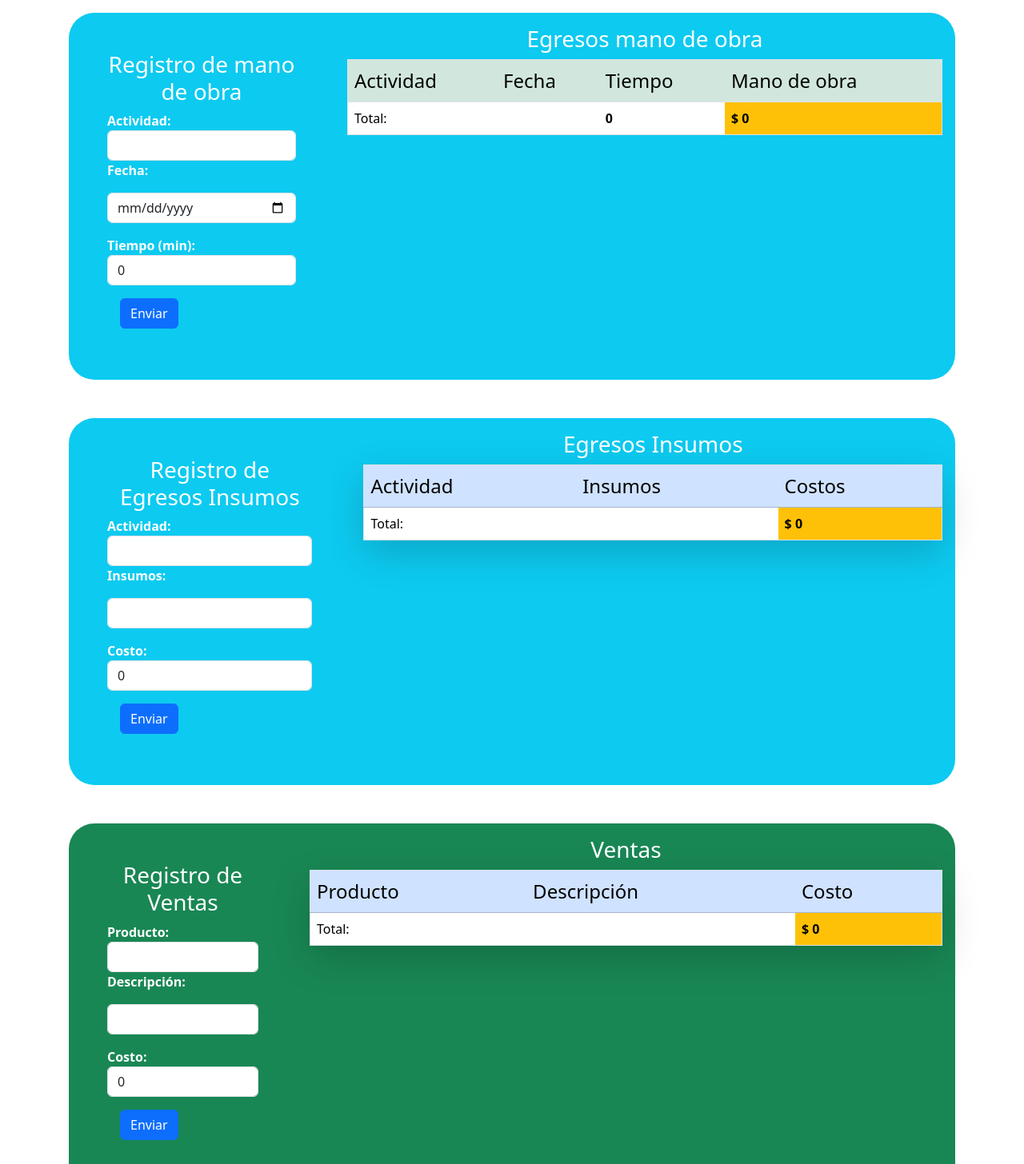
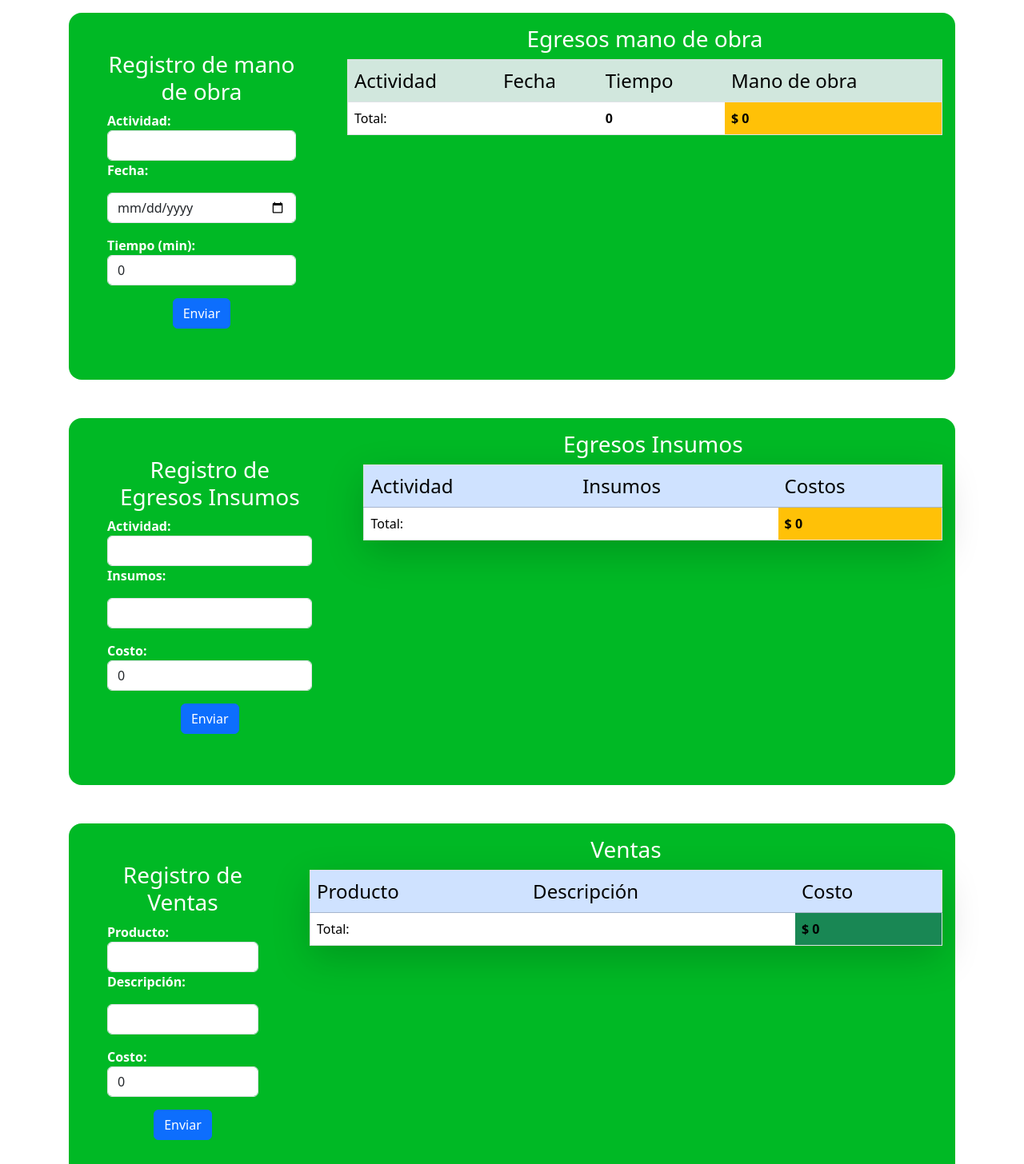
Before and after one commit to DilsonChimborazo/evaluacion, a React (Create React App) app: page / in a window 1280 px wide. Shown: the top 1456 px of the page at 80% size. Built offline with nearby package versions, Linux system fonts and the light colour scheme.

Commit message:
Trabajo listo

```diff
--- /dev/null
+++ b/src/Insumos.css
@@ -0,0 +1,9 @@
+.Insumos{
+    background-color: #00b925;
+}
+.Campo{
+    background-color: #00b925;
+}
+.Ventas{
+    background-color: #00b925;
+}
--- a/src/components/CampoSelect.jsx
+++ b/src/components/CampoSelect.jsx
@@ -1,43 +1,44 @@
-import React, { useState, useEffect } from "react";
-import 'bootstrap/dist/css/bootstrap.min.css';
+import React, { useState, useEffect } from "react"
+import 'bootstrap/dist/css/bootstrap.min.css'
+import '../Insumos.css'
 
 const CampoSelect = ({ setTotalManoObra }) => {
-    const [actividad, setactividad] = useState('');
-    const [fecha, setfecha] = useState('');
-    const [tiempo, settiempo] = useState(0);
-    const [actividades, setactividades] = useState([]);
-    const [suma, setSuma] = useState(0);
+    const [actividad, setactividad] = useState('')
+    const [fecha, setfecha] = useState('')
+    const [tiempo, settiempo] = useState(0)
+    const [actividades, setactividades] = useState([])
+    const [suma, setSuma] = useState(0)
 
-    useEffect(() => {const storedActividades = JSON.parse(localStorage.getItem("actividades")) || [];
-        setactividades(storedActividades);
+    useEffect(() => {const storedActividades = JSON.parse(localStorage.getItem("actividades")) || []
+        setactividades(storedActividades)
 
-        const totalInicial = storedActividades.reduce((acc, act) => acc + act.manoobraactividad, 0);
-        setTotalManoObra(totalInicial);
-    }, [setTotalManoObra]);
+        const totalInicial = storedActividades.reduce((acc, act) => acc + act.manoobraactividad, 0)
+        setTotalManoObra(totalInicial)
+    }, [setTotalManoObra])
 
     useEffect(() => {
-        localStorage.setItem("actividades", JSON.stringify(actividades));
-    }, [actividades]);
+        localStorage.setItem("actividades", JSON.stringify(actividades))
+    }, [actividades])
 
     const recibirDatos = (e) => {
-        e.preventDefault();
-        const dia = new Date(fecha).getUTCDate();
-        const nuevoti = parseInt(tiempo) || 0;
-        const nuevotiempo = suma + nuevoti;
+        e.preventDefault()
+        const dia = new Date(fecha).getUTCDate()
+        const nuevoti = parseInt(tiempo) || 0
+        const nuevotiempo = suma + nuevoti
 
-        const horas = tiempo / 60;
-        const jornal = horas / 8.5;
-        const manoobraactividad = jornal * 60000;
+        const horas = tiempo / 60
+        const jornal = horas / 8.5
+        const manoobraactividad = jornal * 60000
 
-        const nuevaactividad = { actividad, dia, tiempo, manoobraactividad };
+        const nuevaactividad = { actividad, dia, tiempo, manoobraactividad }
 
-        setactividades([...actividades, nuevaactividad]);
-        setSuma(nuevotiempo);
-        setTotalManoObra(prevTotal => prevTotal + manoobraactividad);
+        setactividades([...actividades, nuevaactividad])
+        setSuma(nuevotiempo)
+        setTotalManoObra(prevTotal => prevTotal + manoobraactividad)
 
-        settiempo(0);
-        setfecha('');
-        setactividad('');
+        settiempo(0)
+        setfecha('')
+        setactividad('')
     };
 
     const formatomoneda = (value) => {
@@ -46,11 +47,11 @@ const CampoSelect = ({ setTotalManoObra }) => {
             currency: 'COP',
             minimumFractionDigits: 0,
             maximumFractionDigits: 0
-        }).format(value);
-    };
+        }).format(value)
+    }
 
     return (
-        <div className="d-flex bg-info text-white rounded-5">
+        <div className="Campo d-flex text-white rounded-4">
             <form onSubmit={recibirDatos} className="p-5">
                 <h3 className="text-center">Registro de mano de obra</h3>
                 <label htmlFor="actividad"><b>Actividad:</b></label>
@@ -58,13 +59,20 @@ const CampoSelect = ({ setTotalManoObra }) => {
                     <option value=""></option>
                     <option value="adecuacion terreno">Adecuación terreno</option>
                     <option value="siembra y transplante">Siembra y transplante</option>
-                    <option value="fertilizacion">Fertilización</option>
+                    <option value="Fertilización y enmiendas">Fertilización y enmiendas</option>
+                    <option value="control de arvenses">control de arvenses</option>
+                    <option value="Control fitosanitario">Control fitosanitario</option>
+                    <option value="Riego">Riego</option>
+                    <option value="Labores Agroculturales">Labores Agroculturales</option>
+                    <option value="Cosecha y pos cosecha">Cosecha y pos cosecha</option>
                 </select>
                 <label htmlFor="fecha"><b>Fecha:</b></label>
                 <input type="date" className="form-control my-3" value={fecha} onChange={(e) => setfecha(e.target.value)} />
                 <label htmlFor="tiempo"><b>Tiempo (min):</b></label>
                 <input type="number" className="form-control" value={tiempo} onChange={(e) => settiempo(e.target.value)} />
-                <button type="submit" className="btn btn-primary m-3">Enviar</button>
+                <div className="text-center">
+                    <button type="submit" className="btn btn-primary m-3">Enviar</button>
+                </div>
             </form>
             <div className="container p-3">
                 <h3 className="text-center">Egresos mano de obra</h3>
@@ -100,4 +108,4 @@ const CampoSelect = ({ setTotalManoObra }) => {
     );
 };
 
-export default CampoSelect;
+export default CampoSelect
--- a/src/components/Insumos.jsx
+++ b/src/components/Insumos.jsx
@@ -1,5 +1,6 @@
 import React, { useState, useEffect } from "react";
 import 'bootstrap/dist/css/bootstrap.min.css';
+import '../Insumos.css'
 
 const Insumos = ({ setTotalCostos }) => {
     const [actividad, setActividad] = useState('');
@@ -8,7 +9,7 @@ const Insumos = ({ setTotalCostos }) => {
     const [actividades, setActividades] = useState([]);
     const [suma, setSuma] = useState(0);
 
-    // Cargar datos desde localStorage al iniciar
+
     useEffect(() => {
         const actividadesGuardadas = JSON.parse(localStorage.getItem('actividades')) || [];
         const sumaGuardada = JSON.parse(localStorage.getItem('sumaInsumos')) || 0;
@@ -18,7 +19,6 @@ const Insumos = ({ setTotalCostos }) => {
         setTotalCostos(prevTotal => prevTotal + sumaGuardada);
     }, [setTotalCostos]);
 
-    // Guardar actividades y suma en localStorage cada vez que cambian
     useEffect(() => {
         localStorage.setItem('actividades', JSON.stringify(actividades));
         localStorage.setItem('sumaInsumos', JSON.stringify(suma));
@@ -33,7 +33,6 @@ const Insumos = ({ setTotalCostos }) => {
         setSuma(prevSuma => prevSuma + nuevoCosto);
         setTotalCostos(prevTotal => prevTotal + nuevoCosto);
 
-        // Limpiar campos después de guardar
         setCosto(0);
         setInsumo('');
         setActividad('');
@@ -54,21 +53,28 @@ const Insumos = ({ setTotalCostos }) => {
     };
 
     return (
-        <div className="d-flex mt-5 bg-info text-white rounded-5">
+        <div className="Insumos d-flex mt-5 text-white rounded-4">
             <form onSubmit={recibirDatos} className="p-5">
                 <h3 className="text-center">Registro de Egresos Insumos</h3>
                 <label htmlFor="actividad"><b>Actividad:</b></label>
                 <select value={actividad} className="form-control" onChange={(e) => setActividad(e.target.value)}>
-                    <option value=""></option>
-                    <option value="decuacion terreno">Deacuación Terreno</option>
-                    <option value="siembra y transplante">Siembra y Transplante</option>
-                    <option value="fertilizacion">Fertilización</option>
+                <option value=""></option>
+                    <option value="Adecuacion terreno">Adecuación terreno</option>
+                    <option value="Siembra y transplante">Siembra y transplante</option>
+                    <option value="Fertilización y enmiendas">Fertilización y enmiendas</option>
+                    <option value="control de arvenses">control de arvenses</option>
+                    <option value="Control fitosanitario">Control fitosanitario</option>
+                    <option value="Riego">Riego</option>
+                    <option value="Labores Agroculturales">Labores Agroculturales</option>
+                    <option value="Cosecha y pos cosecha">Cosecha y pos cosecha</option>
                 </select>
                 <label htmlFor="insumos"><b>Insumos:</b></label>
                 <input type="text" className="form-control my-3" value={insumo} onChange={(e) => setInsumo(e.target.value)} />
                 <label htmlFor="costo"><b>Costo:</b></label>
                 <input type="number" className="form-control" value={costo} onChange={(e) => setCosto(e.target.value)} />
-                <button type="submit" className="btn btn-primary m-3">Enviar</button>
+                <div className="text-center">
+                    <button type="submit" className="btn btn-primary m-3">Enviar</button>
+                </div>
             </form>
             <div className="container p-3">
                 <h3 className="text-center">Egresos Insumos</h3>
--- a/src/components/Ventas.jsx
+++ b/src/components/Ventas.jsx
@@ -1,5 +1,6 @@
 import React, { useState } from "react";
 import 'bootstrap/dist/css/bootstrap.min.css';
+import '../Insumos.css'
 
 const Ventas = ({ setTotalIngresos }) => {
     const [producto, setProducto] = useState('');
@@ -33,21 +34,28 @@ const Ventas = ({ setTotalIngresos }) => {
     };
 
     return (
-        <div className="d-flex mt-5 bg-success text-white rounded-5">
+        <div className="Ventas d-flex mt-5 text-white rounded-4">
             <form onSubmit={recibirDatos} className="p-5">
                 <h3 className="text-center">Registro de Ventas</h3>
                 <label htmlFor="producto"><b>Producto:</b></label>
                 <select value={producto} className="form-control" onChange={(e) => setProducto(e.target.value)}>
                     <option value=""></option>
-                    <option value="tomate">Tomate</option>
-                    <option value="cebolla">Cebolla</option>
+                    <option value="Lechuga">Lechuga</option>
+                    <option value="Acelga">Acelga</option>
                     <option value="repollo">Repollo</option>
+                    <option value="Arveja ">Arveja </option>
+                    <option value="Brocoli">Brocoli</option>
+                    <option value="Pepino">Pepino</option>
+                    <option value="Habichuela">Habichuela</option>
+                    <option value="Cilantro">Cilantro</option>
                 </select>
                 <label htmlFor="descripcion"><b>Descripción:</b></label>
                 <input type="text" className="form-control my-3" value={descripcion} onChange={(e) => setDescripcion(e.target.value)} />
                 <label htmlFor="costo"><b>Costo:</b></label>
                 <input type="number" className="form-control" value={costo} onChange={(e) => setCosto(e.target.value)} />
-                <button type="submit" className="btn btn-primary m-3">Enviar</button>
+                <div className="text-center">
+                    <button type="submit" className="btn btn-primary m-3">Enviar</button>
+                </div>
             </form>
             <div className="container p-3">
                 <h3 className="text-center">Ventas</h3>
@@ -71,7 +79,7 @@ const Ventas = ({ setTotalIngresos }) => {
                     <tfoot>
                         <tr>
                             <td colSpan={2}>Total:</td>
-                            <td className="bg-warning"><strong>{formatomoneda(suma)}</strong></td>
+                            <td className="bg-success"><strong>{formatomoneda(suma)}</strong></td>
                         </tr>
                     </tfoot>
                 </table>
```
